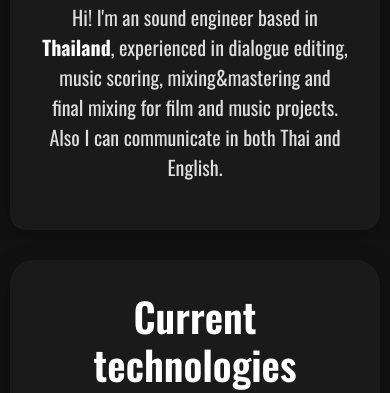
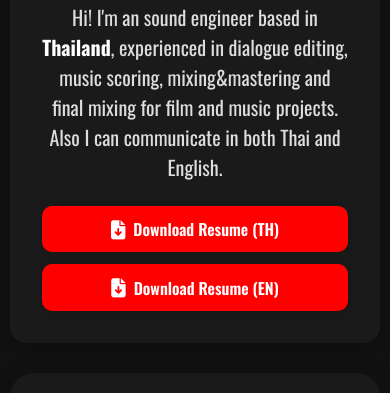
Before and after one commit to MoSiraphob/MoPortfolio, a plain HTML site: page index.html in a window 390 px wide. Shown: the part 448-841 px from the top of the page. Drawn offline with nearby package versions, Linux system fonts and the light colour scheme.

Commit message:
Main Edit 1

```diff
--- a/index.html
+++ b/index.html
@@ -91,8 +91,18 @@
           <p class="role">Sound Engineer / Film Scorer </p>
           <p class="age">Age: <span id="age"></span></p>
           <p class="bio">
-            Hi! I'm an sound engineer based in <strong class="thailand-animate">Thailand</strong>, experienced in dialogue editing, music scoring, mixing&mastering and final mixing for film and music projects. Also I can communicate in both Thai and English.<br>
+            Hi! I'm an sound engineer based in <strong class="thailand-animate">Thailand</strong>,
+            experienced in dialogue editing, music scoring, mixing&mastering and final mixing for film
+            and music projects. Also I can communicate in both Thai and English.<br>
           </p>
+          <div class="resume-buttons">
+            <a href="assets/resume_thai.pdf" download class="resume-btn">
+              <i class="fa-solid fa-file-arrow-down"></i> Download Resume (TH)
+            </a>
+            <a href="assets/resume_english.pdf" download class="resume-btn">
+              <i class="fa-solid fa-file-arrow-down"></i> Download Resume (EN)
+            </a>
+          </div>
         </div>
       </div>
     </section>
--- a/style.css
+++ b/style.css
@@ -716,8 +716,60 @@ margin-bottom: 0.2rem;
   text-align: center;
 }
 
+/* Resume Buttons Section */
+.resume-buttons {
+  margin-top: 1.5rem;
+  display: flex;
+  gap: 1rem;
+  flex-wrap: wrap;
+}
+
+.resume-btn {
+  background: #ff0000;
+  color: #fff;
+  border: none;
+  font-size: 1.1rem;
+  font-weight: 600;
+  border-radius: 10px;
+  padding: 0.7rem 1.5rem;
+  text-decoration: none;
+  display: flex;
+  align-items: center;
+  transition: background 0.2s, box-shadow 0.2s, transform 0.2s;
+  box-shadow: 0 2px 8px #00000020;
+}
+
+.resume-btn i {
+  margin-right: 0.5rem;
+  font-size: 1.2em;
+}
+
+.resume-btn:hover,
+.resume-btn:focus {
+  background: #d51313;
+  color: #fff;
+  transform: translateY(-2px) scale(1.04);
+  box-shadow: 0 4px 16px #ff000055;
+  text-decoration: none;
+}
+
+/* Responsive for Resume Buttons */
+@media (max-width: 900px) {
+  .resume-buttons {
+    flex-direction: column;
+    gap: 0.75rem;
+    align-items: stretch;
+  }
+  .resume-btn {
+    width: 100%;
+    justify-content: center;
+    font-size: 1rem;
+    padding: 0.7rem 0.5rem;
+  }
+}
+
 /* Responsive */
-@media (max-width: 900px) {
+@media (max-width: 768px) {
   .contact-title {
     text-align: center;
   }
@@ -725,7 +777,7 @@ margin-bottom: 0.2rem;
     grid-template-columns: 1fr 1fr;
   }
 }
-@media (max-width: 600px) {
+@media (max-width: 768px) {
   .contact-grid {
     grid-template-columns: 1fr;
   }
```
